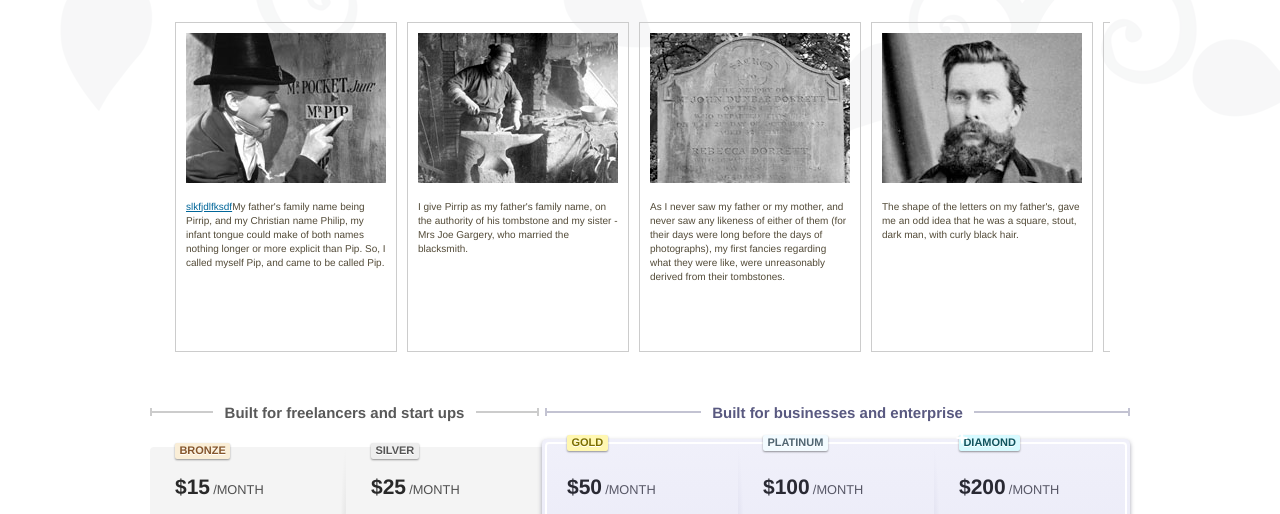
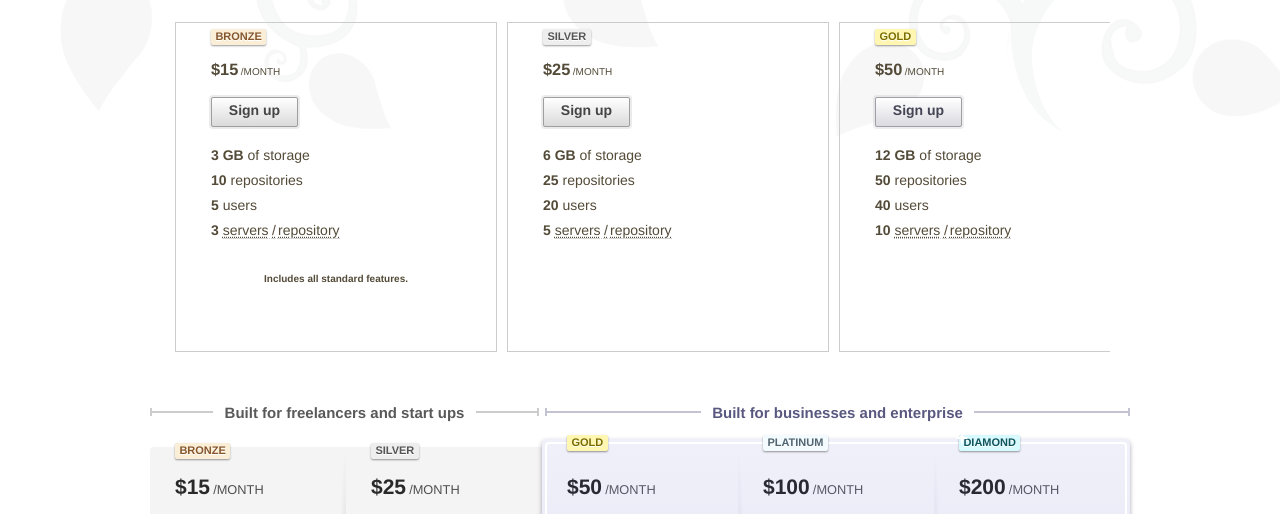
Before and after one commit to jchen8000/Wildbit-Test, a plain HTML site: page Wildbit-Test/raw-html/pricing.html in a window 1280 px wide. Shown: the part 269-783 px from the top of the page. Drawn offline with nearby package versions, Linux system fonts and the light colour scheme.

Commit message:
finish sliding by individual plans

```diff
--- a/Wildbit-Test/raw-html/pricing.html
+++ b/Wildbit-Test/raw-html/pricing.html
@@ -80,43 +80,79 @@
 
             <div id="mixedContent">
                 <div class="contentBox">
-                    <img src="../images/ajaxDemo/mrPip.jpg" /><br />
-
-                    <p><a href="aaa.com">slkfjdlfksdf</a>My father's family name being Pirrip, and my Christian name Philip, my infant tongue could make of both names nothing longer or more explicit than Pip. So, I called myself Pip, and came to be called Pip. </p>
+					<div class="plan plan-personal plan--shadowed">
+						<h2 class="plan-name"><span class="bronze">Bronze</span></h2>
+						<p  class="plan-price"><strong>$15</strong>/month</p>
+						<div class="plan-signup"><a href="https://signup.beanstalkapp.com/account/new?plan=Bronze" class="square-button t-grey">Sign up</a></div>
+						<ul class="plan-includes">
+							<li><strong>3 GB</strong> of storage</li>
+							<li><strong>10</strong> repositories</li>
+							<li><strong>5</strong> users</li>
+							<li><strong>3</strong> <abbr title="Deployment servers per repository">servers<span class="slash">/</span>repository</abbr></li>
+						</ul>
+					</div>
+					<div class="plans-message centered">
+						<p>Includes all standard features.</p>
+					</div>
                 </div>
 
                 <div class="contentBox">
-                    <img src="../images/ajaxDemo/blacksmith.jpg" /><br />
-                    <p>I give Pirrip as my father's family name, on the authority of his tombstone and my sister - Mrs Joe Gargery, who married the blacksmith.</p>
+					<div class="plan plan-personal">
+						<h2 class="plan-name"><span class="silver">Silver</span></h2>
+						<p  class="plan-price"><strong>$25</strong>/month</p>
+						<div class="plan-signup"><a href="https://signup.beanstalkapp.com/account/new?plan=Silver" class="square-button t-grey">Sign up</a></div>
+						<ul class="plan-includes">
+							<li><strong>6 GB</strong> of storage</li>
+							<li><strong>25</strong> repositories</li>
+							<li><strong>20</strong> users</li>
+							<li><strong>5</strong> <abbr title="Deployment servers per repository">servers<span class="slash">/</span>repository</abbr></li>
+						</ul>
+					</div>
                 </div>
 
                 <div class="contentBox">
-                    <img src="../images/ajaxDemo/tombstone.jpg" /><br />
-                    <p>As I never saw my father or my mother, and never saw any likeness of either of them (for their days were long before the days of photographs), my first fancies regarding what they were like, were unreasonably derived from their tombstones.</p>
+                    <div class="plan">
+						<h2 class="plan-name"><span class="gold">Gold</span></h2>
+						<p  class="plan-price"><strong>$50</strong>/month</p>
+						<div class="plan-signup"><a href="https://signup.beanstalkapp.com/account/new?plan=Gold" class="square-button t-purple">Sign up</a></div>
+						<ul class="plan-includes">
+							<li><strong>12 GB</strong> of storage</li>
+							<li><strong>50</strong> repositories</li>
+							<li><strong>40</strong> users</li>
+							<li><strong>10</strong> <abbr title="Deployment servers per repository">servers<span class="slash">/</span>repository</abbr></li>
+						</ul>
+					</div>
                 </div>
 
                 <div class="contentBox">
-                    <img src="../images/ajaxDemo/victorianMan.jpg" /><br />
-                    <p>The shape of the letters on my father's, gave me an odd idea that he was a square, stout, dark man, with curly black hair.</p>
+					<div class="plan plan--shadowed">
+						<h2 class="plan-name"><span class="platinum">Platinum</span></h2>
+						<p  class="plan-price"><strong>$100</strong>/month</p>
+						<div class="plan-signup"><a href="https://signup.beanstalkapp.com/account/new?plan=Platinum" class="square-button t-purple">Sign up</a></div>
+						<ul class="plan-includes">
+							<li><strong>24 GB</strong> of storage</li>
+							<li><strong>120</strong> repositories</li>
+							<li><strong>100</strong> users</li>
+							<li><strong>20</strong> <abbr title="Deployment servers per repository">servers<span class="slash">/</span>repository</abbr></li>
+						</ul>
+					</div>
                 </div>
 
                 <div class="contentBox">
-                    <img src="../images/ajaxDemo/victorianLady.jpg" /><br />
-                    <p>From the character and turn of the inscription, 'Also Georgiana Wife of the Above,' I drew a childish conclusion that my mother was freckled and sickly.</p>
+					<div class="plan plan--shadowed">
+						<h2 class="plan-name"><span class="diamond"><i></i>Diamond</span></h2>
+						<p  class="plan-price"><strong>$200</strong>/month</p>
+						<div class="plan-signup"><a href="https://signup.beanstalkapp.com/account/new?plan=Diamond" class="square-button t-purple">Sign up</a></div>
+						<ul class="plan-includes">
+							<li><strong>60 GB</strong> of storage</li>
+							<li><strong>300</strong> repositories</li>
+							<li><strong>200</strong> users</li>
+							<li><strong>40</strong> <abbr title="Deployment servers per repository">servers<span class="slash">/</span>repository</abbr></li>
+						</ul>
+						<p class="link-custom-plans"><a href="#faq">Need more?</a></p>
+					</div>
                 </div>
 
-                <div class="contentBox">
-                    <p>To five little stone lozenges, each about a foot and a half long which were arranged in a neat row beside their grave, and were sacred to the memory of five little brothers of mine - who gave up trying to get a living, exceedingly early in that universal struggle - I am indebted for a belief I religiously entertained that they had all been born on their backs with their hands in their trousers' pockets, and had never taken them out in this state of existence.</p>
-                </div>
-
-                <div class="contentBox">
-                    <img src="../images/ajaxDemo/cabin.jpg" /><br />
-                    <p>Ours was the marsh country, down by the river, within, as the river wound, twenty miles of the sea.</p>
-                </div>
-
-                <div class="contentBox">
-                    <p>My first most vivid and broad impression of the identity of things, seems to me to have been gained on a memorable raw afternoon towards evening.</p>
-                </div>
             </div>
 
 
@@ -365,10 +401,9 @@
 	                });
 
 	                $('.contentBox').hover(function () {
-	                    $(this).stop().animate({ width: '280px' }, 500);
+	                    //$(this).stop().animate({ transform: scale(1.2,1.2) }, 400);
 	                }, function () {
-	                    $(this).stop().animate({ width: '200px' }, 500);
-
+	                    //$(this).stop().animate({ width: '200px' }, 500);
 	                });
 
 
--- a/Wildbit-Test/stylesheets/contents.css
+++ b/Wildbit-Test/stylesheets/contents.css
@@ -3,7 +3,7 @@
             margin-left: auto;
             margin-right: auto;
             width: 100%;
-            height: 330px;
+            height: auto;
         }
 
        #pricing-new #mixedContent .contentBox {
@@ -11,7 +11,7 @@
             float: left;
             display: none;
             height: 308px;
-            width: 200px;
+            width: 300px;
             border: solid 1px #ccc;
             padding: 10px;
             margin: 0px 5px;
```
